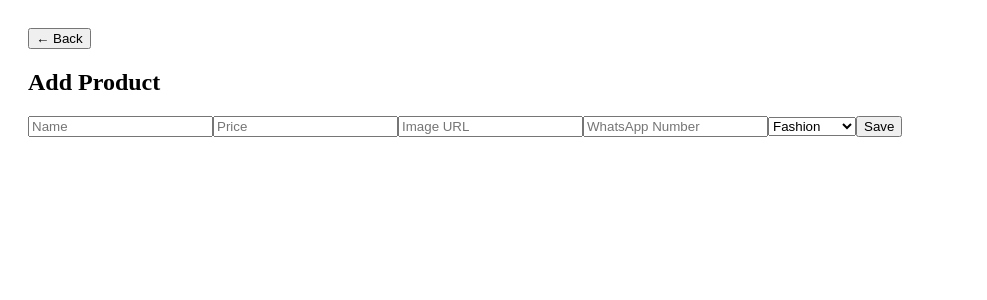
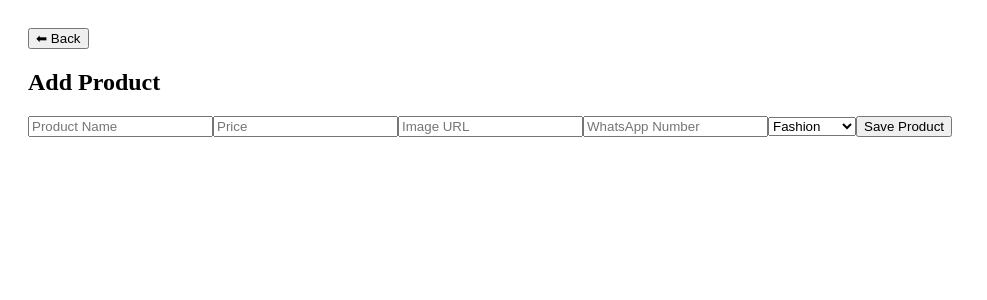
Before and after one commit to p0675892-jpg/echobiz, a React (Create React App) app: page /add in a window 1280 px wide. Shown: the top 300 px of the page, without its empty margins (0-987 px from the left). Built offline with nearby package versions, Linux system fonts and the light colour scheme; no server answers; sample sign-in values are in the browser's storage.

Commit message:
Update AddProduct.js

```diff
--- a/src/pages/AddProduct.js
+++ b/src/pages/AddProduct.js
@@ -1,50 +1,83 @@
 import { useState } from "react";
-import { collection, addDoc, serverTimestamp } from "firebase/firestore";
+import { addDoc, collection, serverTimestamp } from "firebase/firestore";
 import { db } from "../firebase";
 import { useNavigate } from "react-router-dom";
 
 export default function AddProduct() {
-  const nav = useNavigate();
-
   const [name, setName] = useState("");
   const [price, setPrice] = useState("");
   const [imageUrl, setImageUrl] = useState("");
   const [whatsapp, setWhatsapp] = useState("");
   const [category, setCategory] = useState("Fashion");
+  const [error, setError] = useState("");
+
+  const nav = useNavigate();
 
   const handleSave = async () => {
+    // 🔴 VALIDATION
+    if (!name || !price || !imageUrl || !whatsapp) {
+      setError("Please fill all fields");
+      return;
+    }
+
+    if (isNaN(price)) {
+      setError("Price must be a number");
+      return;
+    }
+
+    try {
       await addDoc(collection(db, "products"), {
         name,
         price: Number(price),
         imageUrl,
         whatsapp,
         category,
-      createdAt: serverTimestamp(),
-      isPublic: true
+        isPublic: true,
+        createdAt: serverTimestamp()
       });
 
-    alert("Product Added!");
-    nav("/");
+      nav("/"); // go back to store
+    } catch (err) {
+      setError("Error saving product");
+    }
   };
 
   return (
     <div style={{ padding: 20 }}>
-      <button onClick={() => nav("/")}>← Back</button>
+      <button onClick={() => nav("/")}>⬅ Back</button>
       <h2>Add Product</h2>
 
-      <input placeholder="Name" onChange={e => setName(e.target.value)} />
-      <input placeholder="Price" onChange={e => setPrice(e.target.value)} />
-      <input placeholder="Image URL" onChange={e => setImageUrl(e.target.value)} />
-      <input placeholder="WhatsApp Number" onChange={e => setWhatsapp(e.target.value)} />
+      {error && <p style={{ color: "red" }}>{error}</p>}
 
-      <select onChange={e => setCategory(e.target.value)}>
+      <input
+        placeholder="Product Name"
+        value={name}
+        onChange={(e) => setName(e.target.value)}
+      />
+      <input
+        placeholder="Price"
+        value={price}
+        onChange={(e) => setPrice(e.target.value)}
+      />
+      <input
+        placeholder="Image URL"
+        value={imageUrl}
+        onChange={(e) => setImageUrl(e.target.value)}
+      />
+      <input
+        placeholder="WhatsApp Number"
+        value={whatsapp}
+        onChange={(e) => setWhatsapp(e.target.value)}
+      />
+
+      <select value={category} onChange={(e) => setCategory(e.target.value)}>
         <option>Fashion</option>
         <option>Electronics</option>
         <option>Shoes</option>
         <option>Bags</option>
       </select>
 
-      <button onClick={handleSave}>Save</button>
+      <button onClick={handleSave}>Save Product</button>
     </div>
   );
 }
```
Lines whose indentation alone changed are shown as unchanged.
